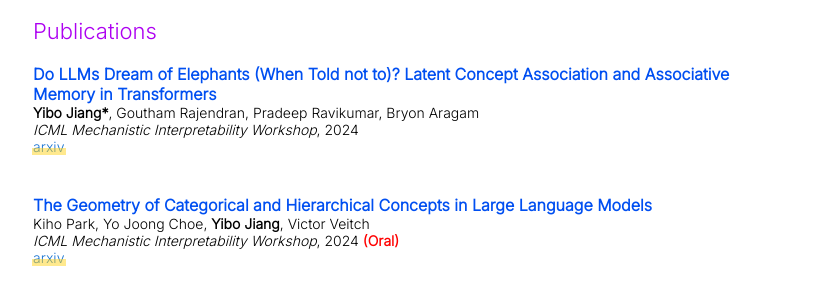
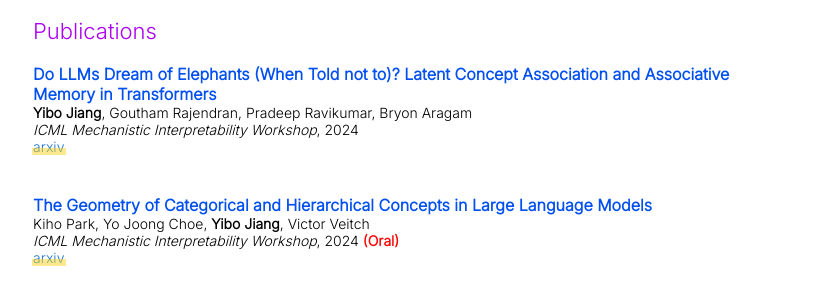
Before and after one commit to ybjiaang/ybjiaang.github.io, a Jekyll site: the page built from _posts/2024-7-01-memory-llm.markdown, in a window 1280 px wide. Shown: the part 550-847 px from the top of the page, without its empty margins (227-1046 px from the left). Built offline with Jekyll 4.4.1, drawn with Linux system fonts in a browser that asks for light colours; part of the change alters nothing that is shown.

```diff
--- a/_posts/2024-6-31-memory-llm.markdown
+++ b/_posts/2024-7-01-memory-llm.markdown
@@ -1,10 +1,10 @@
 ---
 layout: post
 title:  "Do LLMs Dream of Elephants (When Told not to)? Latent Concept Association and Associative Memory in Transformers"
-date:   2024-06-31
+date:   2024-07-01
 categories: research
 author: "Yibo Jiang"
-authors: " <strong>Yibo Jiang*</strong>, Goutham Rajendran, Pradeep Ravikumar, Bryon Aragam"
+authors: " <strong>Yibo Jiang</strong>, Goutham Rajendran, Pradeep Ravikumar, Bryon Aragam"
 venue: "ICML Mechanistic Interpretability Workshop"
 arxiv: https://arxiv.org/abs/2406.18400
 ---
```
